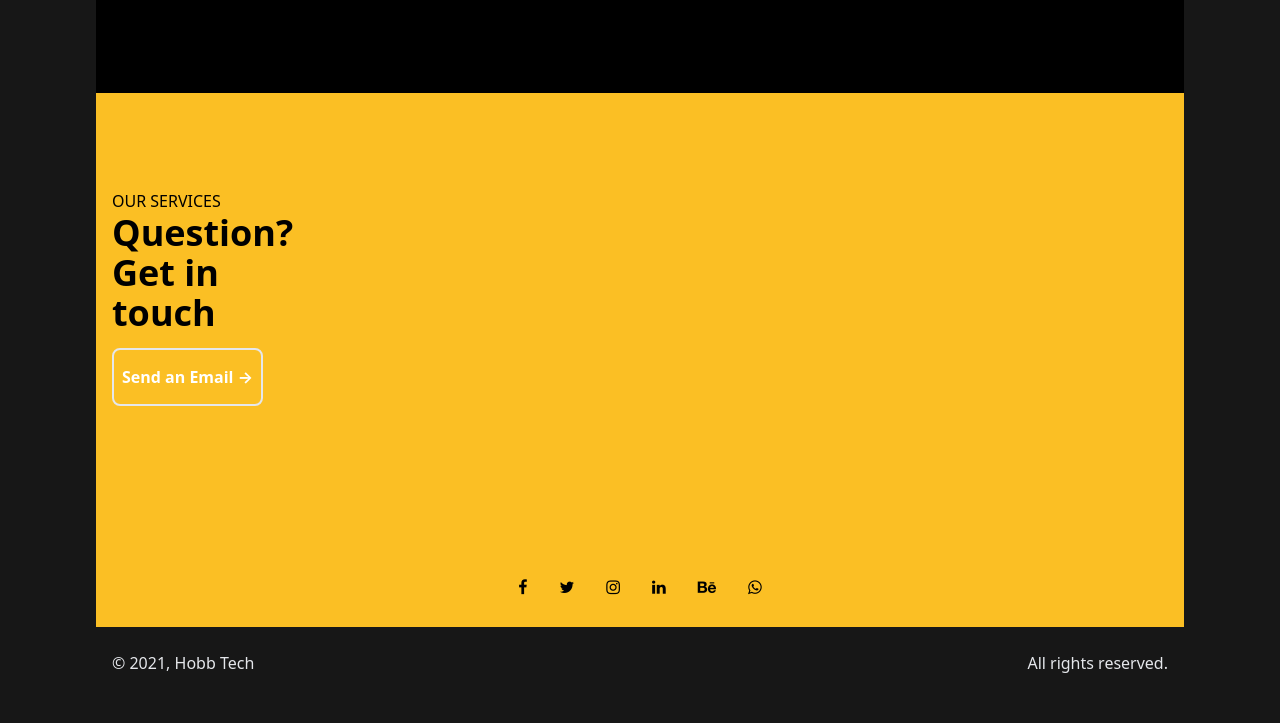
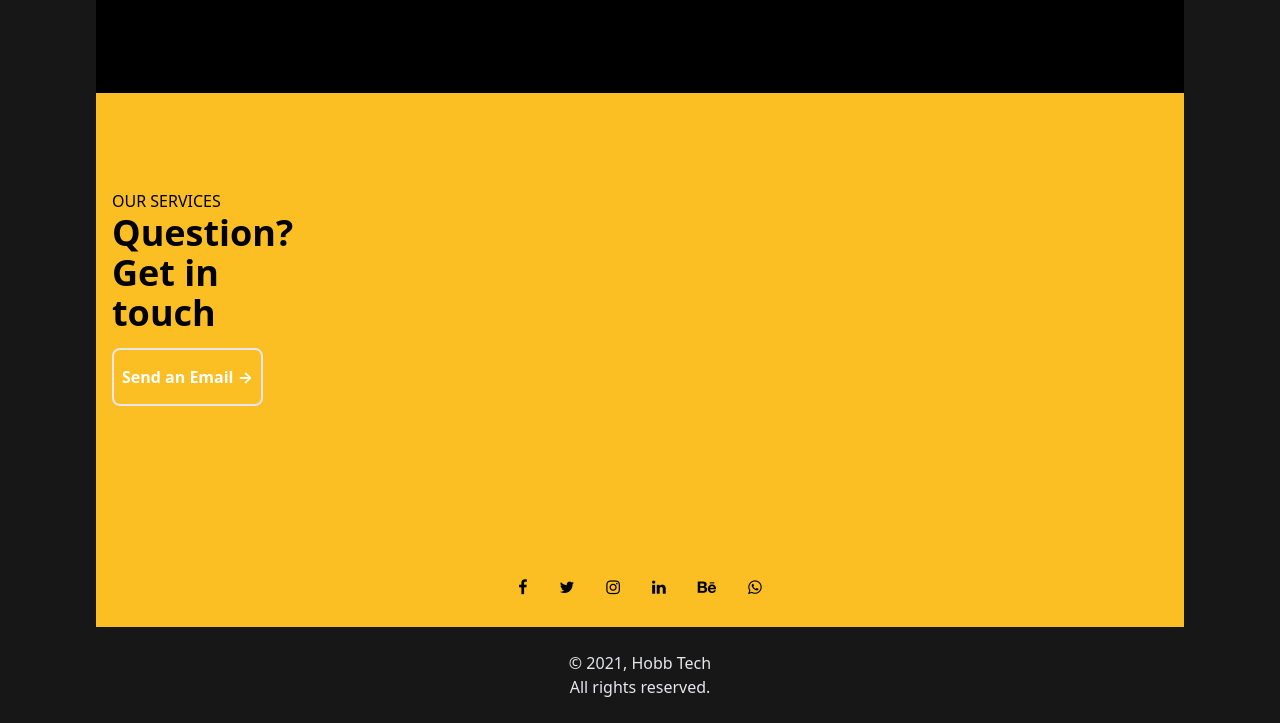
Before and after one commit to Quadri-Ian/hobbtech-clone, a website: page index.html in a window 1280 px wide. Shown: the part 2737-3460 px from the top of the page. Before the commit the page ends 3436 px from the top, so only its background shows below. Drawn offline with Linux system fonts and the light colour scheme.

Commit message:
Add files via upload

```diff
--- a/index.html
+++ b/index.html
@@ -287,7 +287,7 @@
             <a href="#" class="px-4 fa fa-whatsapp"></a>
         </div>
     </div>
-    <div class="flex justify-between text-gray-200 py-6 px-4 ts:flex-col ts:text-center">
+    <div class="flex-col text-center justify-between text-gray-200 py-6 px-4 lg:flex lg:flex-row">
         <p>© 2021, Hobb Tech</p>
         <p>All rights reserved.</p>
     </div>
```
